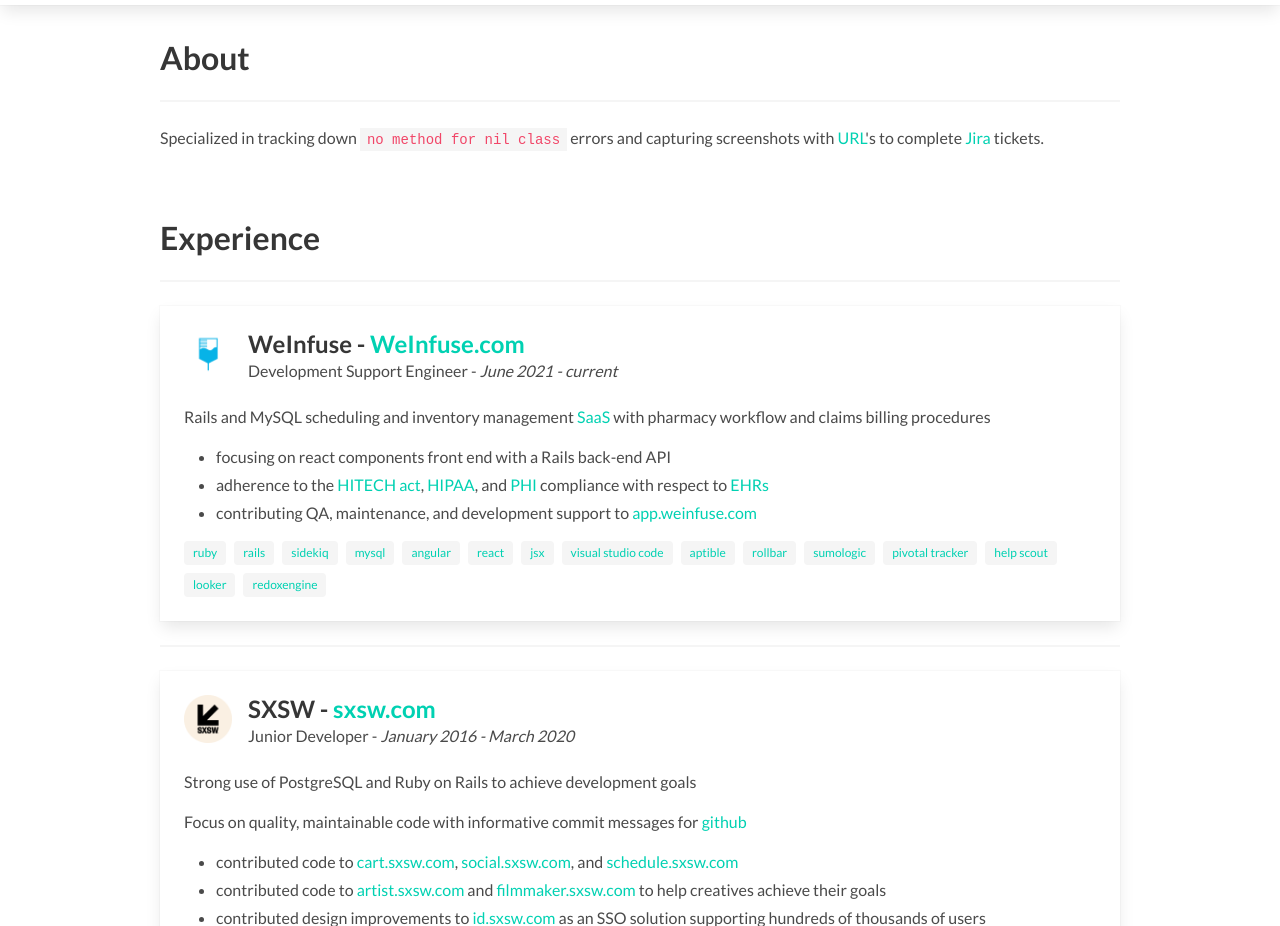
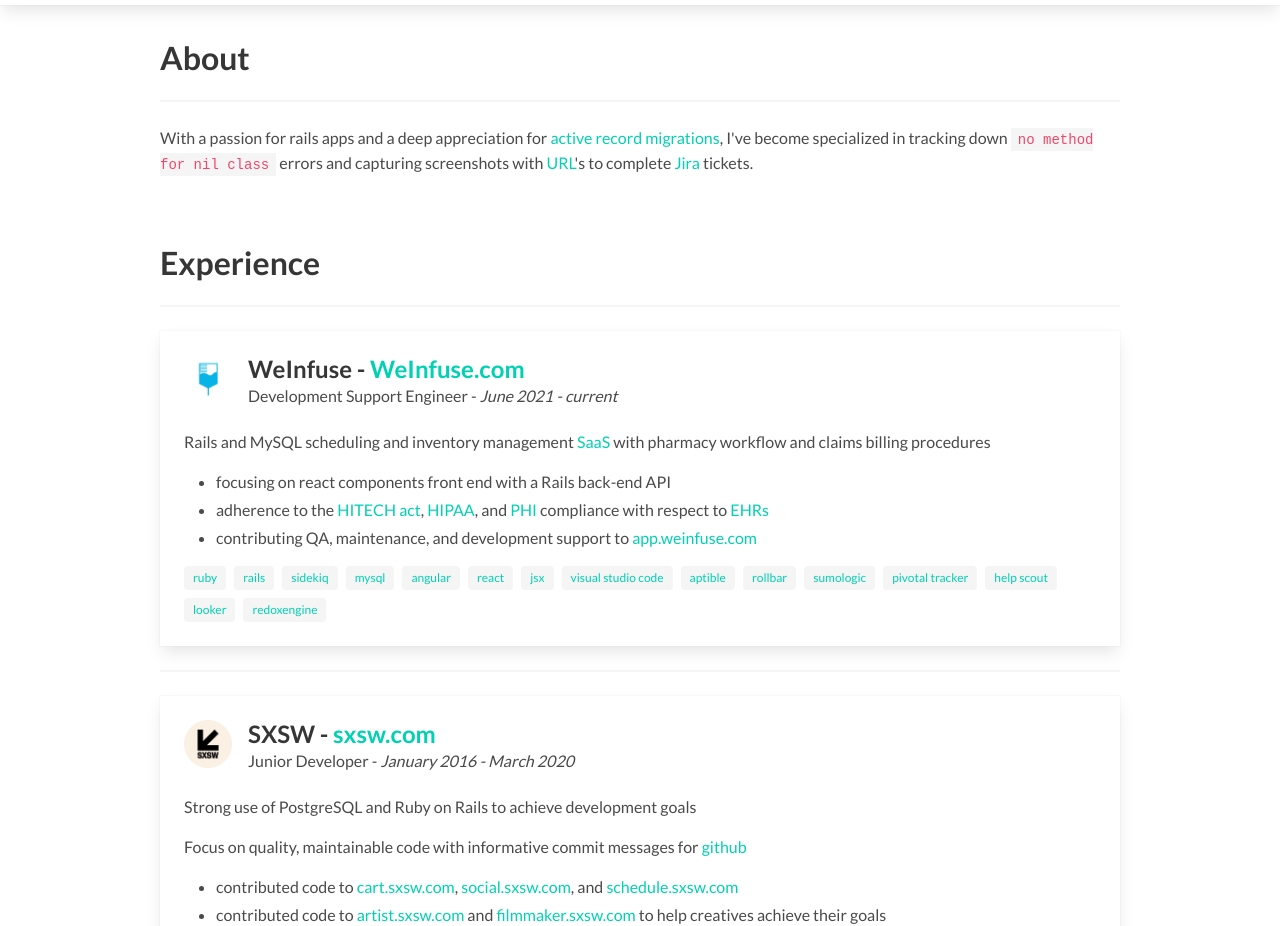
Before and after one commit to dean451/dean451.github.io, a website: page index.html in a window 1280 px wide. Shown: the part 1249-2175 px from the top of the page. Drawn offline with Linux system fonts and the light colour scheme.

Commit message:
active record

```diff
--- a/index.html
+++ b/index.html
@@ -97,7 +97,7 @@
     <div class="container">
       <h1 class="title">About</h1>
       <hr />
-      <p>Specialized in tracking down <a href="https://www.google.com/search?q=no+method+for+nil+class" target="_blank"><code>no method for nil class</code></a> errors and capturing screenshots with <a href="https://www.google.com/search?q=url", target="_blank">URL</a>'s
+      <p>With a passion for rails apps and a deep appreciation for <a  href="https://edgeguides.rubyonrails.org/active_record_migrations.html" target="_blank">active record migrations</a>, I've become specialized in tracking down <a href="https://www.google.com/search?q=no+method+for+nil+class" target="_blank"><code>no method for nil class</code></a> errors and capturing screenshots with <a href="https://www.google.com/search?q=url", target="_blank">URL</a>'s
         to complete <a href="https://www.atlassian.com/software/jira" target="_blank">Jira</a> tickets.</p>
     </div>
   </section>
```
